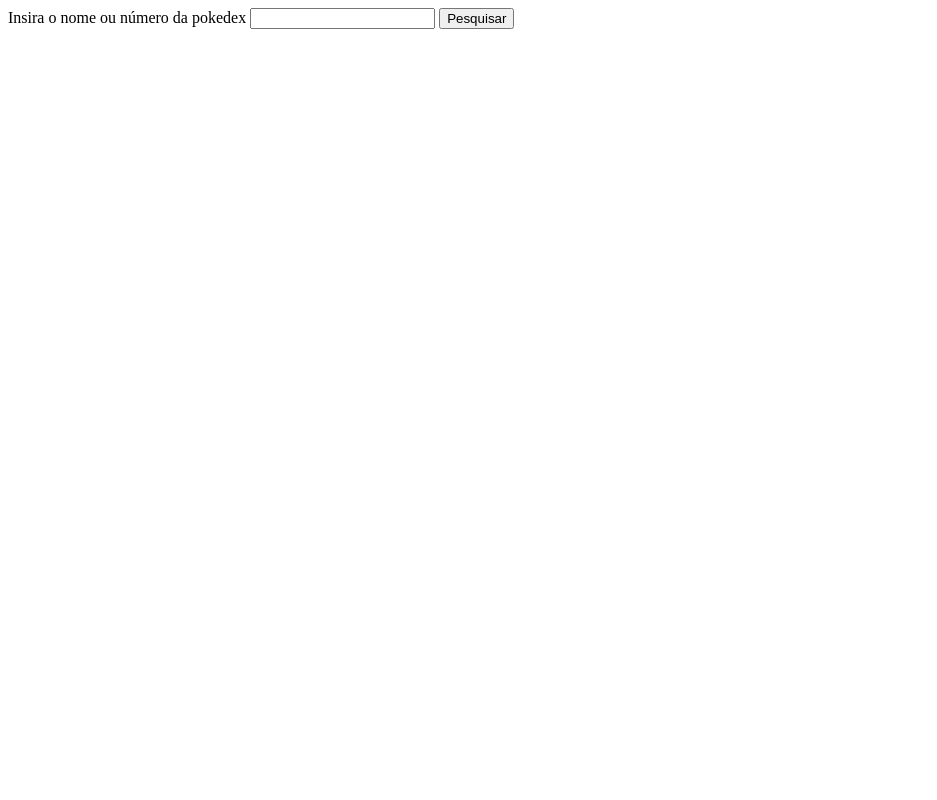
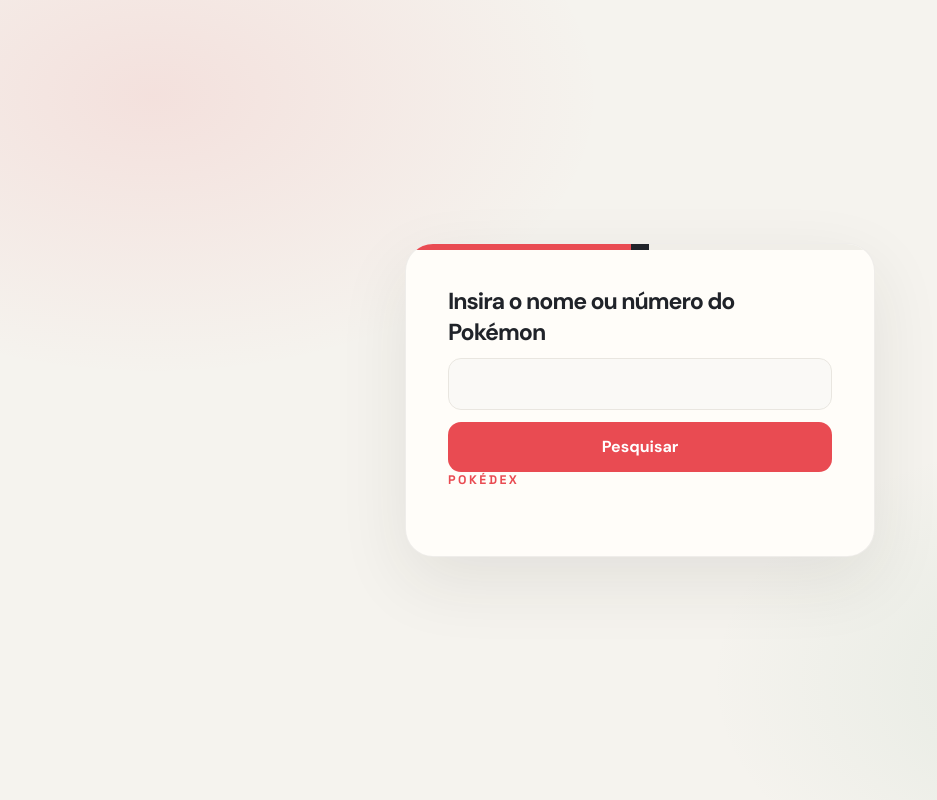
Before and after one commit to CloudyVixie/projetos-menores, a plain HTML site: page JavaScript/Pokedex/index.html in a window 1280 px wide. Shown: the whole page, without its empty margins (0-937 px from the left). Drawn offline with Linux system fonts and the light colour scheme.

Commit message:
Conecta o CSS e ajusta o idioma da Pokédex

```diff
--- a/JavaScript/Pokedex/index.html
+++ b/JavaScript/Pokedex/index.html
@@ -1,13 +1,14 @@
 <!DOCTYPE html>
-<html lang="en">
+<html lang="pt-BR">
 <head>
     <meta charset="UTF-8">
     <meta name="viewport" content="width=device-width, initial-scale=1.0">
-    <title>Pokedex API REST</title>
+    <title>Pokédex</title>
+    <link rel="stylesheet" href="style.css">
 </head>
 <body>
     <main>
-        <label for="inputPokemon">Insira o nome ou número da pokedex</label>
+        <label for="inputPokemon">Insira o nome ou número do Pokémon</label>
         <input id="inputPokemon">
         <button id="btnPesquisar" type="button">Pesquisar</button>
 
```
